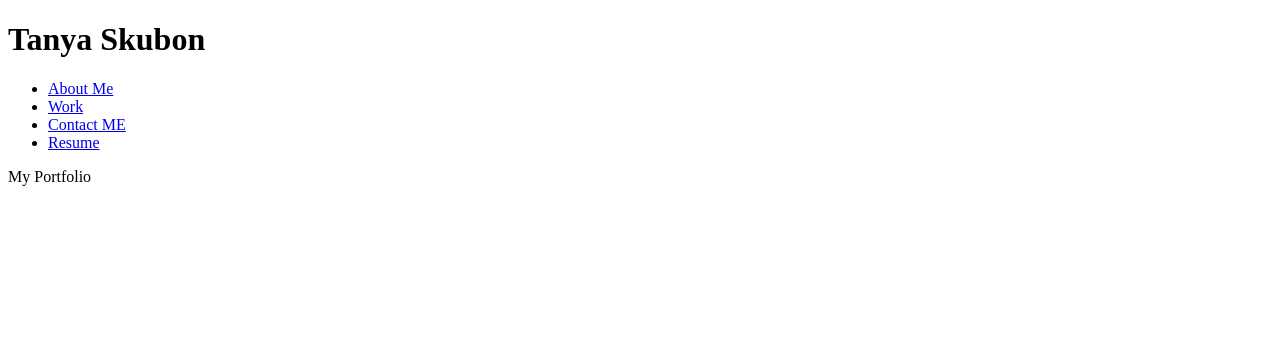
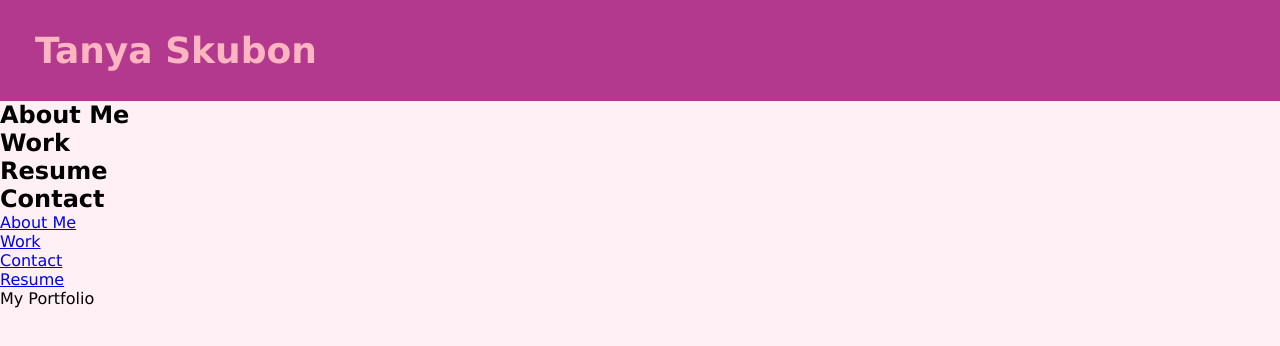
Before and after one commit to Tanyaskubon/Portfolio, a plain HTML site: page index.html in a window 1280 px wide. Drawn offline with Linux system fonts and the light colour scheme.

Commit message:
html outline

```diff
--- a/Assets/css/style.css
+++ b/Assets/css/style.css
@@ -0,0 +1,41 @@
+* {
+    margin: 0;
+    padding: 0;
+  }
+
+body {
+    font-family:Verdana, Geneva, Tahoma, sans-serif;
+    background-color: lavenderblush;
+}
+
+header {
+    padding: 30px 35px;
+    background-color: #b2398e;
+    display: flex;
+    justify-content: space-between;
+    flex-wrap: wrap;
+  }
+
+  header h1 {
+    font-weight: bold;
+    margin: 0;
+    font-size: 36px;
+    color: lightpink;
+  }
+
+  header nav {
+    margin: 7px 0;
+  }
+
+  header a {
+    color:lightpink;
+    text-decoration: none;
+
+  }
+
+
+  header nav ul li a {
+    margin: 0 30px;
+    font-weight: lighter;
+    font-size: 20px;
+  }
--- a/index.html
+++ b/index.html
@@ -5,12 +5,44 @@
     <meta http-equiv="X-UA-Compatible" content="IE=edge">
     <meta name="viewport" content="width=device-width, initial-scale=1.0">
     <title>Tanya Skubon</title>
+    <link rel="stylesheet" href="./Assets/css/style.css">
 </head>
 <body>
+    <!-- navigation -->
     <header>
     <h1>
         <a herf="/">Tanya Skubon</a>
     </h1>
+    </header>
+    <!-- hero/jumbotron -->
+    <section>
+    </section>
+
+    <!-- "about me" section -->
+  <section>
+    <h2>About Me</h2>
+  </section>
+
+  <!-- "work" section -->
+  <section>
+    <h2>Work</h2>
+  </section>
+
+  <!-- "resume" section -->
+  <section>
+    <h2>Resume</h2>
+  </section>
+
+  <!-- "contact" section -->
+  <section>
+    <h2>Contact</h2>
+  </section>
+
+  <!-- footer -->
+  <footer>
+    <h2></h2>
+  </footer>
+
     <nav><!-- Unordered list element -->
         <ul>
           <!-- List item element-->
@@ -22,7 +54,7 @@
             <a href="#work">Work</a>
           </li>
           <li>
-            <a href="#contact-me">Contact ME</a>
+            <a href="#contact">Contact </a>
           </li>
           <li>
             <a href="#resume">Resume</a>
@@ -30,7 +62,7 @@
         </ul>
 
     </nav>
-    </header>
+
     My Portfolio
 
 </body>
```
